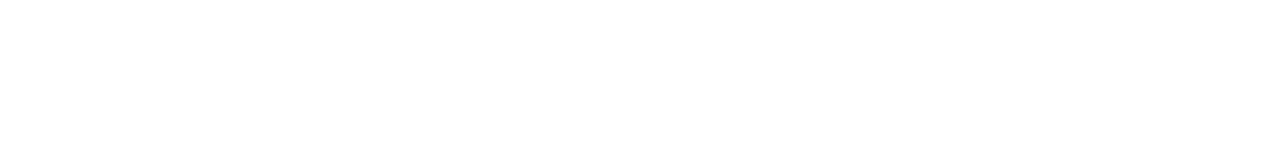
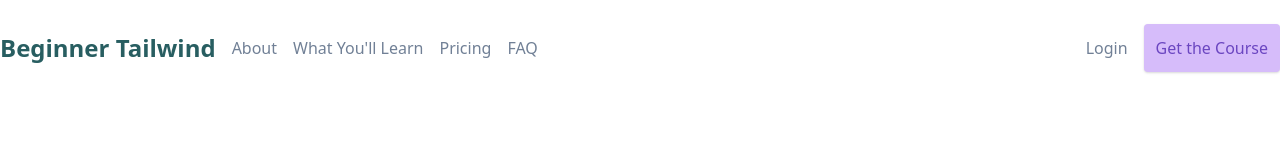
Before and after one commit to jatempa/beginner-tailwind-site, a website built with Parcel: page src/index.html in a window 1280 px wide. Built offline with nearby package versions, Linux system fonts and the light colour scheme.

Commit message:
Create 'Header' section

```diff
--- a/src/index.html
+++ b/src/index.html
@@ -10,6 +10,24 @@
   <!-- =============== -->
   <!-- header/navigation =============== -->
   <!-- =============== -->
+  <div class="text-gray-600">
+    <div class="container mx-auto flex justify-between px-6 lg:px-0 py-6">
+      <!-- left header section -->
+      <div class="flex items-center space-x-4">
+        <a href="#" class="font-bold text-2xl text-teal-800">Beginner Tailwind</a>
+        <a href="#" class="hidden lg:inline-block hover:text-gray-900">About</a>
+        <a href="#" class="hidden lg:inline-block hover:text-gray-900">What You'll Learn</a>
+        <a href="#" class="hidden lg:inline-block hover:text-gray-900">Pricing</a>
+        <a href="#" class="hidden lg:inline-block hover:text-gray-900">FAQ</a>
+      </div>
+
+      <!-- right header section -->
+      <div class="flex items-center space-x-4">
+        <a href="#" class="hover:text-gray-900">Login</a>
+        <a href="#" class="hidden lg:inline-block p-3 bg-purple-300 hover:bg-purple-200 text-purple-700 hover:text-purple-600 rounded shadow hover:shadow-xl transition duration-500">Get the Course</a>
+      </div>
+    </div>
+  </div>
 
   <!-- =============== -->
   <!-- hero =============== -->
```
